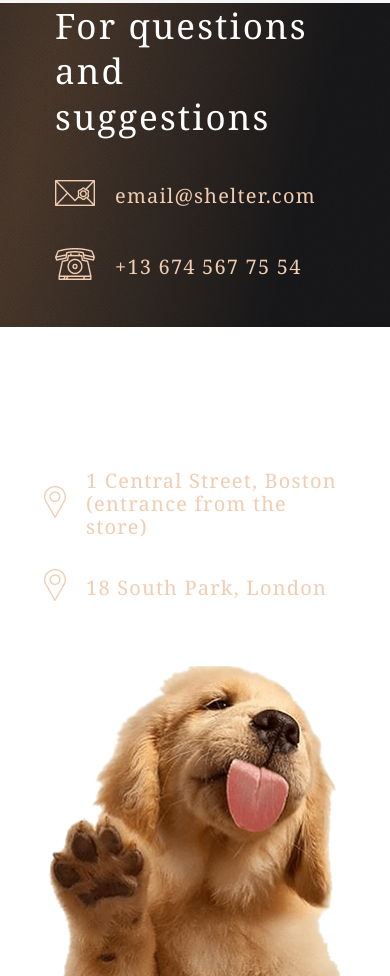
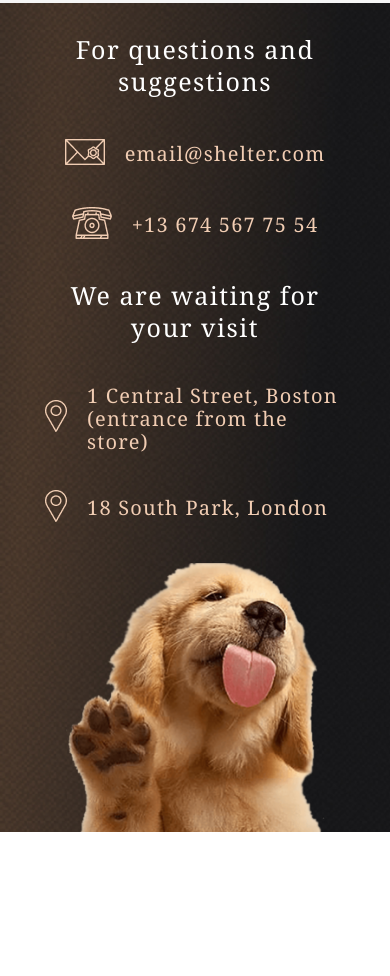
Before and after one commit to maksimizer/aksimizer-JSFE2022Q1, a plain HTML site: page shelter/pages/main/index.html in a window 390 px wide. Shown: the part 3872-4848 px from the top of the page. After the commit the page ends 4704 px from the top, so only its background shows below. Drawn offline with Linux system fonts and the light colour scheme.

Commit message:
feat: add responsive style to footer for 320px

```diff
--- a/shelter/pages/main/style.css
+++ b/shelter/pages/main/style.css
@@ -895,7 +895,6 @@ body {
     height: 50px;
 }
 
-
         /*donation*/
 
 .donation-title {
@@ -960,4 +959,81 @@ body {
     margin-top: 14px;
 }
 
+        /*footer*/
+
+.footer-container {
+    background: url(../../assets/images/footer-gradient-background320.jpg);
+    background-repeat: no-repeat;
+    background-size: 100%;
+    height: auto;
+    display: flex;
+    flex-direction: column;
+    flex-wrap: wrap;
+    justify-content: center;
+    align-items: center;
+    padding-top: 30px;
+    column-gap: 60px;
+    row-gap: 36px;
 }
+.contacts-heading {
+    width: 280px;
+    font-size: 25px;
+    line-height: 130%;
+    /* or 32px */
+    color: #FFFFFF;
+    margin: 0;
+    text-align: center;
+    margin: 0 auto;
+}
+
+.footer-img {
+    margin-left: 0px;
+}
+.contacts-tel {
+    width: 280px;
+}
+.contacts-geo {
+    width: 300px;
+    align-self: center;
+}
+.footer-img {
+    background-image: url(../../assets/images/footer-puppy.png);
+    width: 300px;
+    height: 310px;
+    margin-left: 2px;
+}
+.footer-p {
+    display: flex;
+    column-gap: 20px;
+    margin: 0;
+    align-items: center;
+    justify-content: center;
+    transition: 0.5s;
+}
+.footer-p:hover {
+    transform: translatey(-0.25em);
+}
+.email-p {
+    margin-top: 41px;
+}
+.phone-p {
+    margin-top: 38px;
+}
+.boston-p {
+    margin-top: 40px;
+}
+.london-p {
+    margin-top: 37px;
+    justify-content: flex-start;
+}
+.footer-img {
+    background-image: url(../../assets/images/footer-puppy.png);
+    background-size: 260px 269px;
+    width: 260px;
+    height: 269px;
+    background-repeat: no-repeat;
+    background-position: center;
+    margin: 0;
+    margin-top: 1px;
+}
+}
```
Also changed, not shown: shelter/assets/images/footer-gradient-background320.jpg (added).
